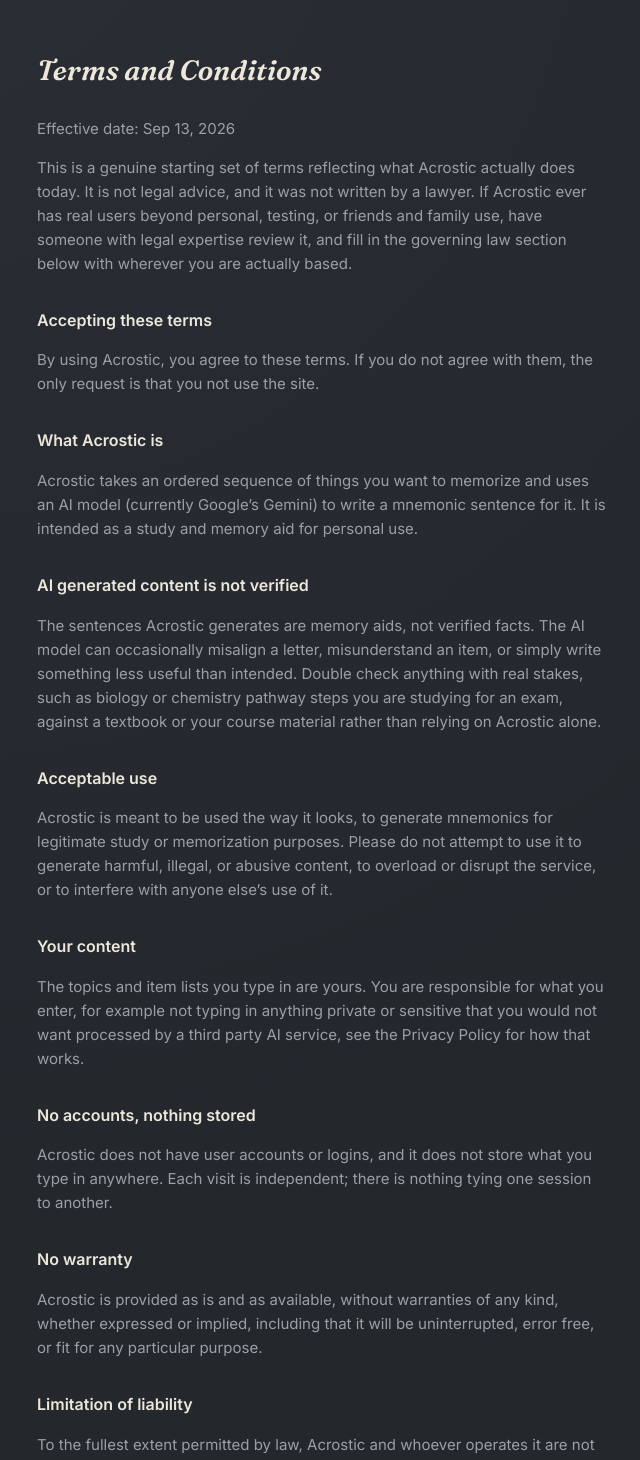
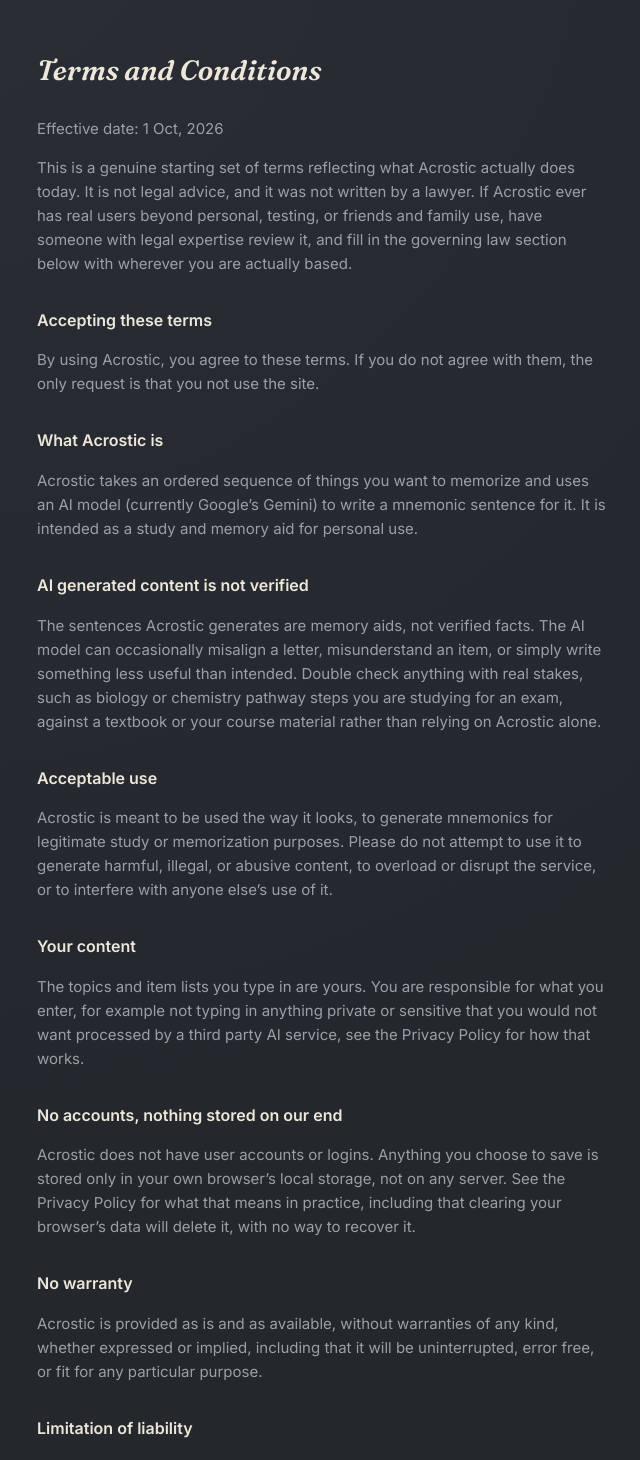
Before and after one commit to laynepasta/acrostic, a Next.js app: page /terms in a window 1280 px wide. Shown: the top 1460 px of the page, without its empty margins (317-957 px from the left). Built offline with nearby package versions, Linux system fonts and the light colour scheme.

Commit message:
Update page.tsx

```diff
--- a/app/terms/page.tsx
+++ b/app/terms/page.tsx
@@ -7,7 +7,7 @@
     <div className="legal-page">
       <h1>Terms and Conditions</h1>
 
-      <p>Effective date: Sep 13, 2026</p>
+      <p>Effective date: 1 Oct, 2026</p>
 
       <p>
         This is a genuine starting set of terms reflecting what Acrostic actually does today. It
@@ -54,10 +54,12 @@
         Privacy Policy for how that works.
       </p>
 
-      <h2>No accounts, nothing stored</h2>
+      <h2>No accounts, nothing stored on our end</h2>
       <p>
-        Acrostic does not have user accounts or logins, and it does not store what you type in
-        anywhere. Each visit is independent; there is nothing tying one session to another.
+        Acrostic does not have user accounts or logins. Anything you choose to save is stored
+        only in your own browser&rsquo;s local storage, not on any server. See the Privacy
+        Policy for what that means in practice, including that clearing your browser&rsquo;s data
+        will delete it, with no way to recover it.
       </p>
 
       <h2>No warranty</h2>
```
